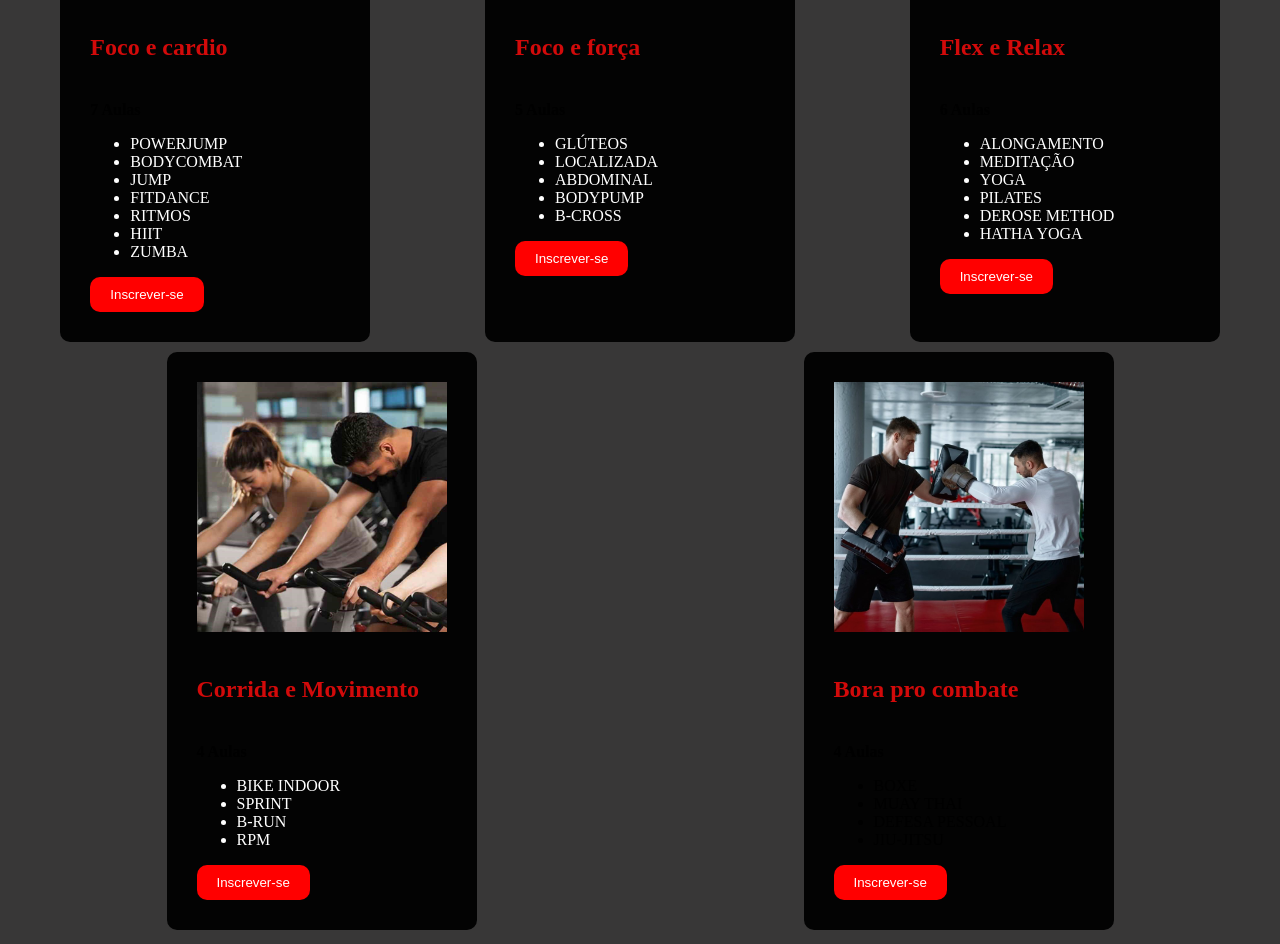
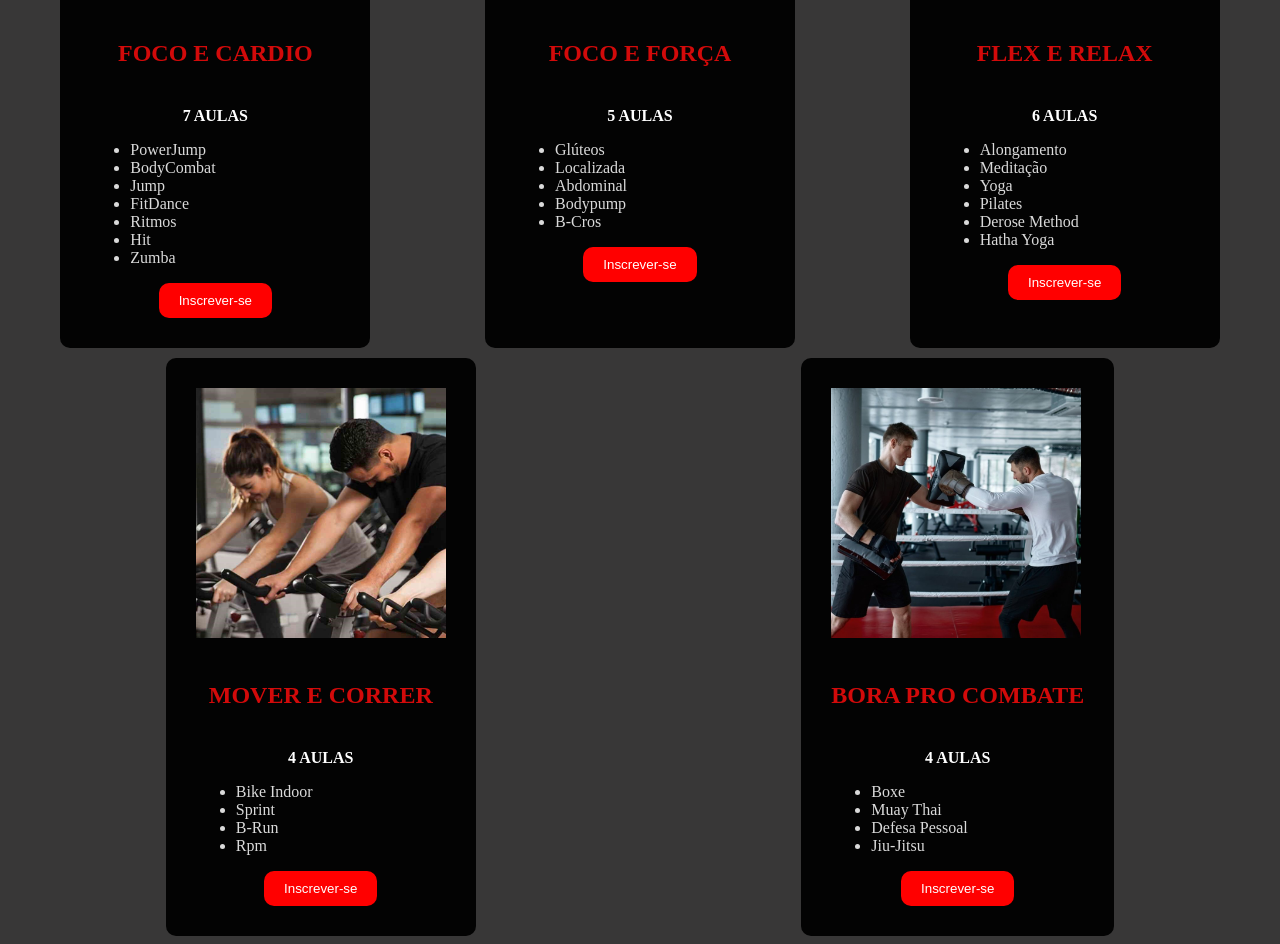
Before and after one commit to evelynM07/site-academia, a plain HTML site: page programas.html in a window 1280 px wide. Shown: the part 940-1884 px from the top of the page. Drawn offline with Linux system fonts and the light colour scheme.

Commit message:
programas

```diff
--- a/assets/css/Aulas.css
+++ b/assets/css/Aulas.css
@@ -1,10 +1,10 @@
-
 
 :root {
     --vermelho: rgb(210, 10, 10);
     --cinzafundo: rgba(56, 55, 55);
-    --cinzaaula: rgb(0, 0, 0, 0.952);
+    --pretoaula: rgb(0, 0, 0, 0.952);
     --branco: rgb(255, 255, 255);
+    --brancoescuro: rgba(255, 255, 255, 0.854);
 }
 
 body {
@@ -12,20 +12,32 @@ body {
 }
 
 .titulo {
-    padding: 1%;
+    text-align: center;
+    font-size: 2em;
+    color: var(--branco);
+}
+
+.titulo1 {
+    font-size: 3em;
+    text-align: center;
+    color: var(--vermelho);
 }
 
 .nomeaula {
     color: var(--vermelho);
     font-size:150%;
+    padding-right: ;
+    text-align: center;
 }
 
 .aulas {
     font-weight: bolder;
+    color: var(--branco);
+    text-align: center;
 }
 
 .programas {
-    color: var(--branco);
+    color: var(--brancoescuro);
 }
 
 .quadradoaulas {
@@ -37,14 +49,13 @@ body {
 }
 
 .quadradoaulas div {
-    background-color: var(--cinzaaula);
+    background-color: var(--pretoaula);
     padding: 30px;
     border-radius: 10px;
-
 }
 
-.div2{
-
+.quadradoaulas .div2 {
+    padding-right: 1px;
 }
 
 .botao{
@@ -55,6 +66,9 @@ body {
     color:white;
     transition: 0.3s ease, 0.3s ease;
     cursor: pointer;
+    display: block;
+    margin: 0 auto;
+
 }
 .botao:hover{
     transform: scale(1.05);
--- a/programas.html
+++ b/programas.html
@@ -11,22 +11,22 @@
     <div>
         <img src="assets/img/CONHEÇA.png" width="1210px">
         <h2 class="titulo">programas</h>
-        <h1 class="titulo">FlexFitness:</h1>
+        <h1 class="titulo1">FLEXFITNESS:</h1>
     </div>
     <!-- Programas -->
     <div class="quadradoaulas">
         <div>
             <img src="assets/img/cardio.jpg" width="250px">
-            <h5 class="nomeaula">Foco e cardio</h5>
-            <P class="aulas"> 7 Aulas</P>
+            <h5 class="nomeaula">FOCO E CARDIO</h5>
+            <P class="aulas"> 7 AULAS</P>
             <ul class="programas">
-                <li>POWERJUMP</li>
-                <li>BODYCOMBAT</li>
-                <li>JUMP</li>
-                <li>FITDANCE</li>
-                <li>RITMOS</li>
-                <li>HIIT</li>
-                <li>ZUMBA</li>
+                <li>PowerJump</li>
+                <li>BodyCombat</li>
+                <li>Jump</li>
+                <li>FitDance</li>
+                <li>Ritmos</li>
+                <li>Hit</li>
+                <li>Zumba</li>
             </ul>
             <button class="botao" type="submit">Inscrever-se</button>
         </div>
@@ -35,14 +35,14 @@
 
         <div>
             <img src="assets/img/O-que-e-body-pump-na-academia-2.jpg" width="250px">
-            <h5 class="nomeaula">Foco e força</h5>
-            <P class="aulas"> 5 Aulas</P>
+            <h5 class="nomeaula">FOCO E FORÇA</h5>
+            <P class="aulas"> 5 AULAS</P>
             <ul class="programas">
-                <li>GLÚTEOS</li>
-                <li>LOCALIZADA</li>
-                <li>ABDOMINAL</li>
-                <li>BODYPUMP</li>
-                <li>B-CROSS</li>
+                <li>Glúteos</li>
+                <li>Localizada</li>
+                <li>Abdominal</li>
+                <li>Bodypump</li>
+                <li>B-Cros</li>
             </ul>
             <button class="botao" type="submit">Inscrever-se</button>
             </div>
@@ -50,43 +50,43 @@
 
         <div>
             <img src="assets/img/plano-de-aula-de-yoga-para-iniciantes.jpg" width="250px">
-            <h5 class="nomeaula">Flex e Relax</h5>
-            <P class="aulas"> 6 Aulas</P>
+            <h5 class="nomeaula">FLEX E RELAX</h5>
+            <P class="aulas"> 6 AULAS</P>
             <ul class="programas">
-                <li>ALONGAMENTO</li>
-                <li>MEDITAÇÃO</li>
-                <li>YOGA</li>
-                <li>PILATES</li>
-                <li>DEROSE METHOD</li>
-                <li>HATHA YOGA</li>
+                <li>Alongamento</li>
+                <li>Meditação</li>
+                <li>Yoga</li>
+                <li>Pilates</li>
+                <li>Derose Method</li>
+                <li>Hatha Yoga</li>
             </ul>
             <button class="botao" type="submit">Inscrever-se</button>
         </div>
 
 
-        <div class="div2">
+        <div>
             <img src="assets/img/como-obter-o-maximo-das-aulas-de-spinning.1200x800.jpg" width="250px">
-            <h5 class="nomeaula">Corrida e Movimento</h5>
-            <P class="aulas"> 4 Aulas</P>
+            <h5 class="nomeaula">MOVER E CORRER</h5>
+            <P class="aulas"> 4 AULAS </P>
             <ul class="programas">
-                <li>BIKE INDOOR</li>
-                <li>SPRINT</li>
-                <li>B-RUN</li>
-                <li>RPM</li>
+                <li>Bike Indoor</li>
+                <li>Sprint</li>
+                <li>B-Run</li>
+                <li>Rpm</li>
             </ul>
             <button class="botao" type="submit">Inscrever-se</button>
         </div>
 
 
-        <div class="div2">
+        <div>
             <img src="assets/img/boxer-practicing-with-personal-trainer.jpg" width="250px">
-            <h5 class="nomeaula">Bora pro combate</h5>
-            <P class="aulas"> 4 Aulas</P>
-            <ul>
-                <li>BOXE</li>
-                <li>MUAY THAI</li>
-                <li>DEFESA PESSOAL</li>
-                <li>JIU-JITSU</li>
+            <h5 class="nomeaula">BORA PRO COMBATE</h5>
+            <P class="aulas"> 4 AULAS</P>
+            <ul class="programas">
+                <li>Boxe</li>
+                <li>Muay Thai</li>
+                <li>Defesa Pessoal</li>
+                <li>Jiu-Jitsu</li>
             </ul>
             <button class="botao" type="submit">Inscrever-se</button>
         </div>
```
